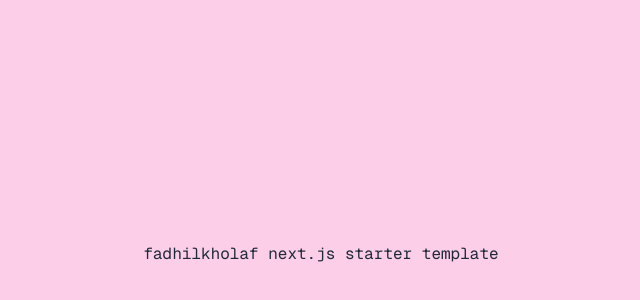
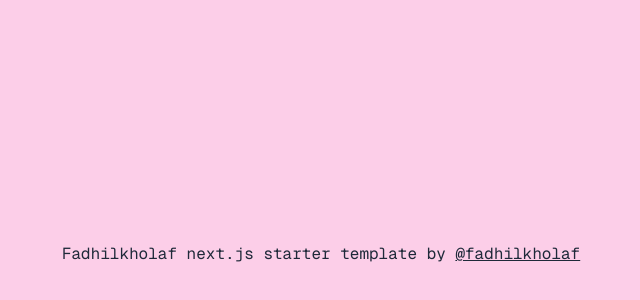
Before and after one commit to fadhilkholaf/template, a Next.js app: page / in a window 1280 px wide. Shown: the part 146-446 px from the top of the page, without its empty margins (319-959 px from the left). Built offline with nearby package versions, Linux system fonts and the light colour scheme.

Commit message:
Add error page

```diff
--- a/package.json
+++ b/package.json
@@ -1,5 +1,5 @@
 {
-  "name": "fadhilkholaf-template",
+  "name": "template",
   "version": "0.1.0",
   "private": true,
   "scripts": {
--- /dev/null
+++ b/src/app/error.tsx
@@ -0,0 +1,28 @@
+"use client";
+
+import { useEffect } from "react";
+
+const ErrorPage = ({
+  error,
+  reset,
+}: {
+  error: Error & { digest?: string };
+  reset: () => void;
+}) => {
+  useEffect(() => {
+    console.error(error);
+  }, [error]);
+
+  return (
+    <main className="flex h-full w-full items-center justify-center">
+      <p>
+        [500] Server Error
+        <button type="button" onClick={() => reset()}>
+          Try Again
+        </button>
+      </p>
+    </main>
+  );
+};
+
+export default ErrorPage;
--- a/src/app/layout.tsx
+++ b/src/app/layout.tsx
@@ -64,8 +64,10 @@
   children: React.ReactNode;
 }>) {
   return (
-    <html lang="en" className="bg-pink-200 text-gray-800">
-      <body className={`${geistMono.className} antialiased`}>{children}</body>
+    <html lang="en" className="h-full bg-pink-200 text-gray-800">
+      <body className={`${geistMono.className} h-full antialiased`}>
+        {children}
+      </body>
     </html>
   );
 }
--- /dev/null
+++ b/src/app/not-found.tsx
@@ -0,0 +1,9 @@
+const NotFoundPage = () => {
+  return (
+    <main className="flex h-full w-full items-center justify-center">
+      [404] Not Found
+    </main>
+  );
+};
+
+export default NotFoundPage;
--- a/src/app/page.tsx
+++ b/src/app/page.tsx
@@ -1,7 +1,14 @@
+import Link from "next/link";
+
 const Home = () => {
   return (
-    <main className="flex h-screen w-full items-center justify-center">
-      fadhilkholaf next.js starter template
+    <main className="flex h-full w-full items-center justify-center text-center">
+      <p>
+        Fadhilkholaf next.js starter template by{" "}
+        <Link href="https://fadhilkholaf.my.id" className="underline">
+          @fadhilkholaf
+        </Link>
+      </p>
     </main>
   );
 };
```
